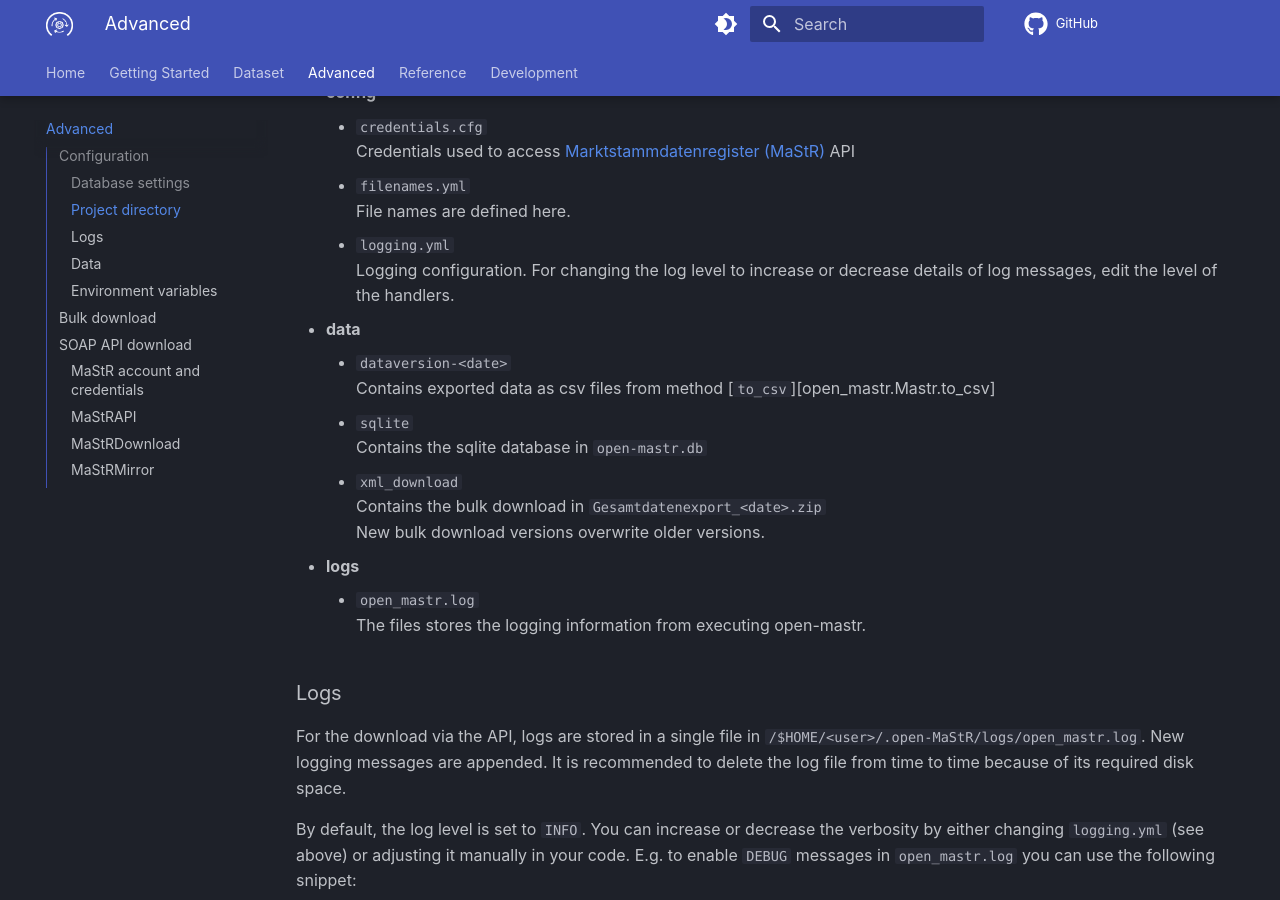
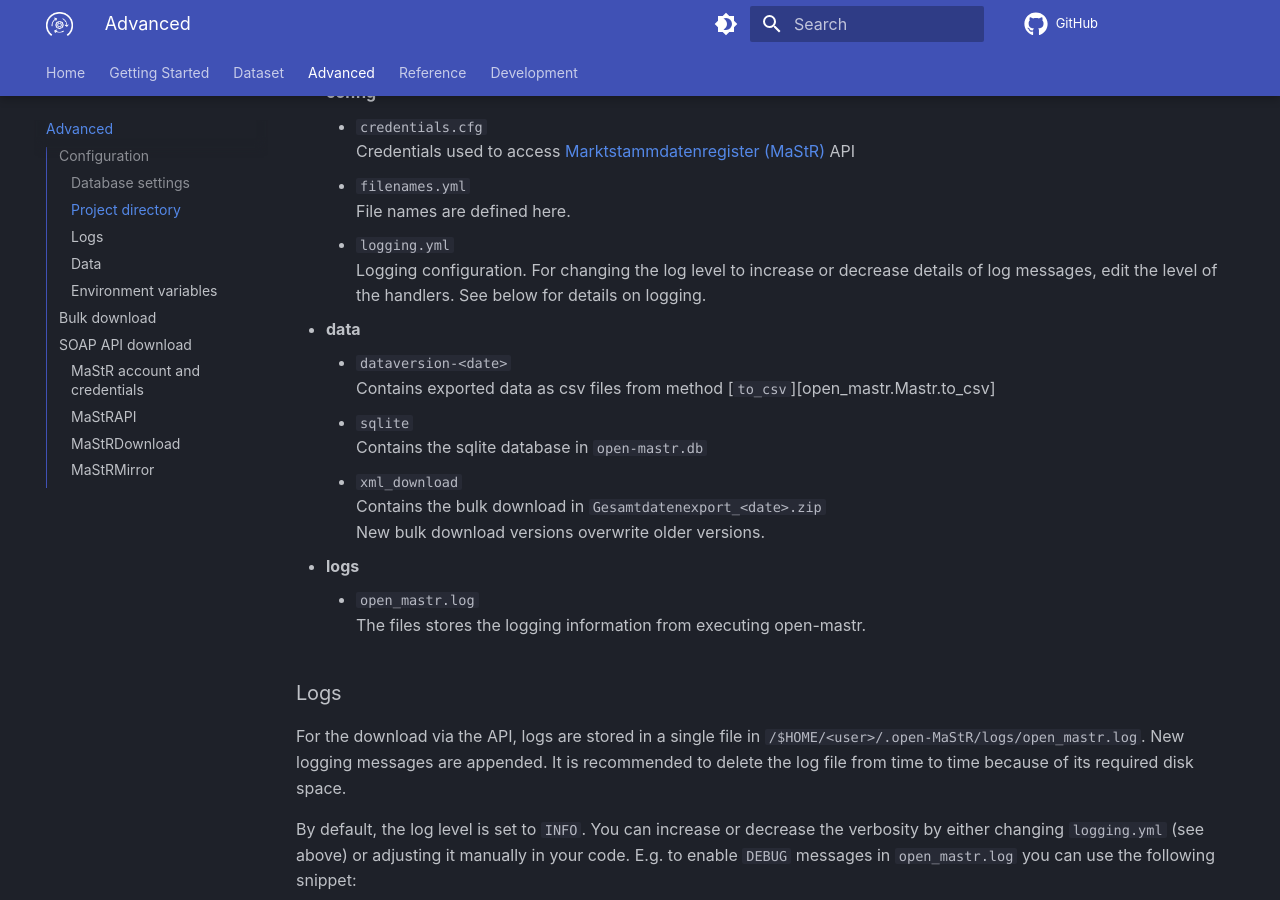
Before and after one commit to OpenEnergyPlatform/open-MaStR, an MkDocs documentation site: the page built from docs/advanced.md, in a window 1280 px wide and 900 px high, scrolled down 1257 px. Built offline with MkDocs 1.6.1 and Material for MkDocs 9.7.7, drawn with Linux system fonts in a browser that asks for light colours; comment, search, counter and statistics services are not loaded.

Commit message:
Logging: extend instructions in docs #664

```diff
--- a/docs/advanced.md
+++ b/docs/advanced.md
@@ -63,7 +63,7 @@
         File names are defined here.
      * `logging.yml` <br>
         Logging configuration. For changing the log level to increase or decrease details of log
-        messages, edit the level of the handlers.
+        messages, edit the level of the handlers. See below for details on logging.
 * **data**
      * `dataversion-<date>` <br>
         Contains exported data as csv files from method [`to_csv`][open_mastr.Mastr.to_csv]
```
